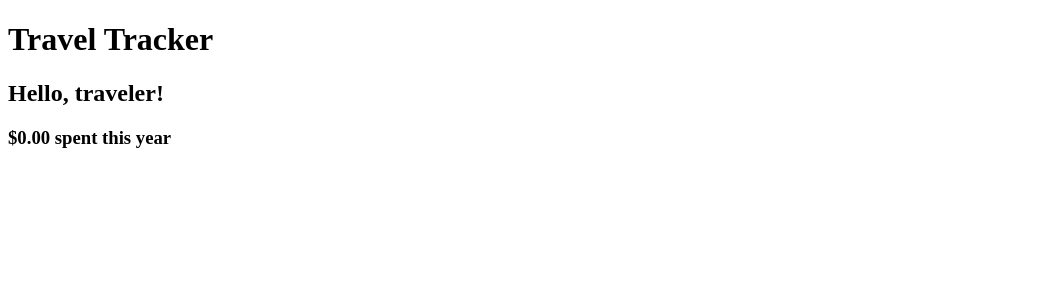
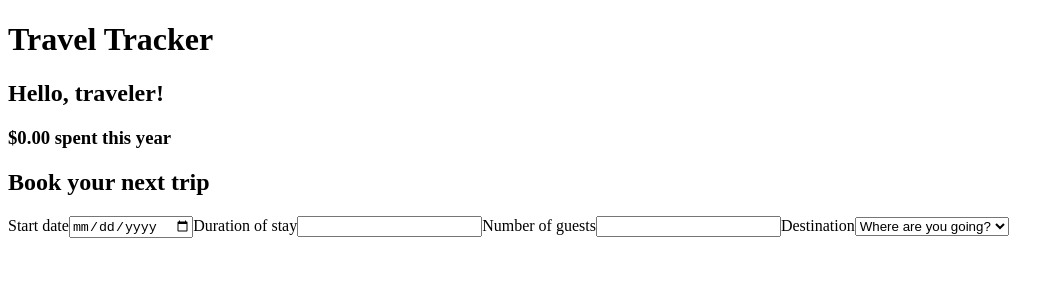
Before and after one commit to kmewrd/travel-tracker-angular, an Angular app: page / in a window 1280 px wide. Shown: the top 300 px of the page, without its empty margins (0-1064 px from the left). Built offline with nearby package versions, Linux system fonts and the light colour scheme.

Commit message:
Add form fields

```diff
--- a/src/app/booking-form/booking-form.component.html
+++ b/src/app/booking-form/booking-form.component.html
@@ -1,2 +1,15 @@
 <form>
+  <h2>Book your next trip</h2>
+  <div>
+    <label for="start-date">Start date</label>
+    <input id="start-date" name="start-date" type="date" />
+    <label for="duration">Duration of stay</label>
+    <input id="duration" name="duration" type="number" min="1" />
+    <label for="guests">Number of guests</label>
+    <input id="guests" name="guests" type="number" min="1" />
+    <label for="destination">Destination</label>
+    <select id="destination" name="destination">
+      <option>Where are you going?</option>
+    </select>
+  </div>
 </form>
```
